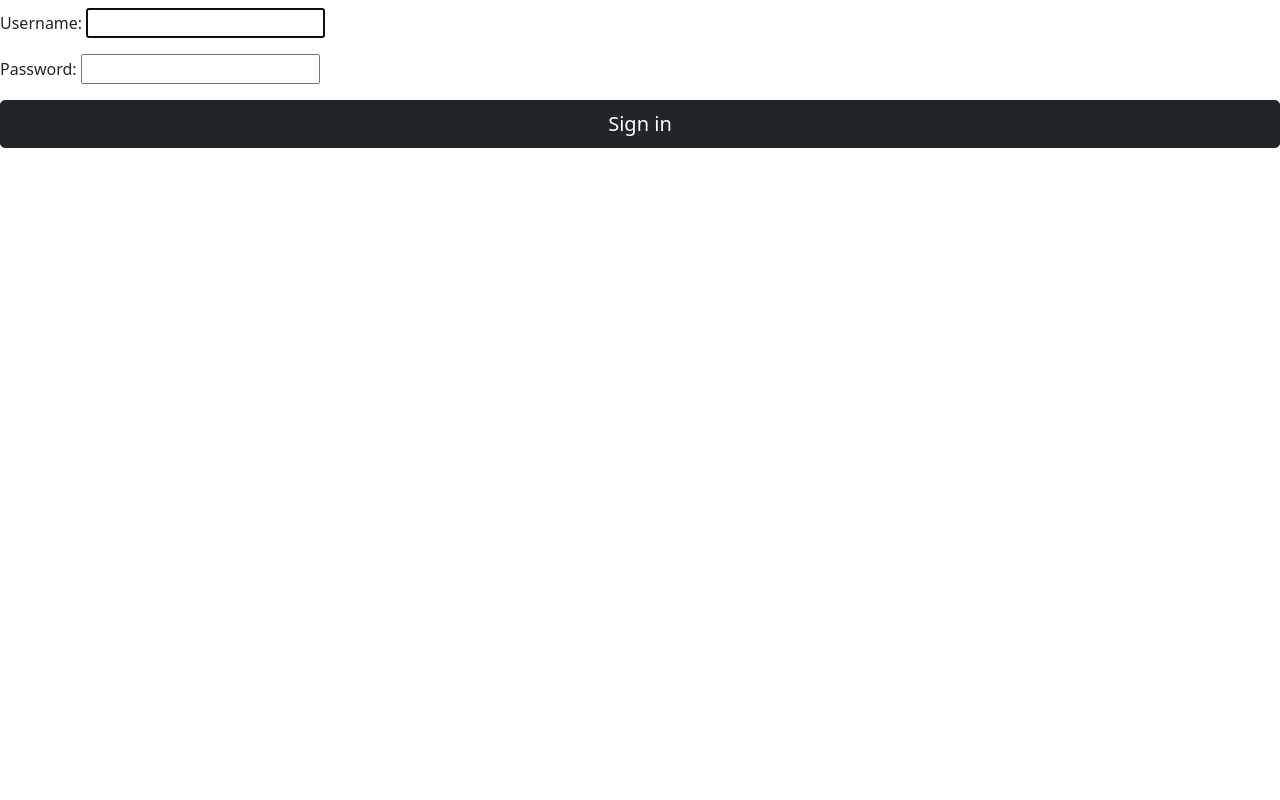
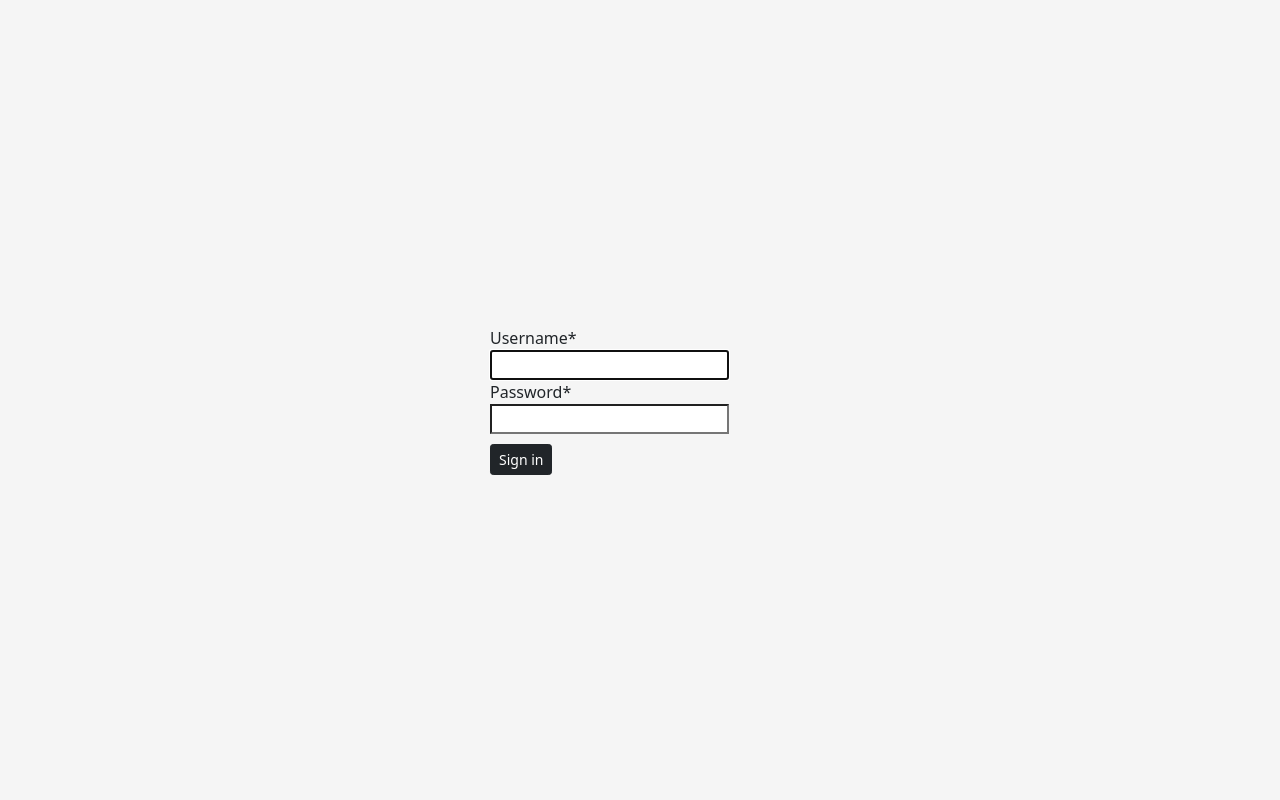
Before and after one commit to themike123/examan-justo, a Django app: page / in a window 1280 px wide. Run offline with Django 3.2, Linux system fonts and the light colour scheme; some libraries are stand-ins or nearby versions.

Commit message:
Add base styles and creation users

```diff
--- a/spy_agency/accounts/static/accounts/css/styles.css
+++ b/spy_agency/accounts/static/accounts/css/styles.css
@@ -1,33 +1,80 @@
-:root {
-    --main-color: #f03636;
-    --second-color: #e4e4e0;
-    --color-black: #1b1c19;
+.bd-placeholder-img {
+    font-size: 1.125rem;
+    text-anchor: middle;
+    -webkit-user-select: none;
+    -moz-user-select: none;
+    user-select: none;
 }
 
-.erros-form-field{
-    color: red;
-    font-weight: bold;
-    font-size: .7rem;
+@media (min-width: 768px) {
+    .bd-placeholder-img-lg {
+      font-size: 3.5rem;
+    }
 }
 
-@font-face {
-    font-family: <un-nombre-de-fuente-remota>;
-    src: <origen> [,<origen>]*;
-    [font-weight: <peso>];
-    [font-style: <estilo>];
+html,
+body {
+    height: 100%;
 }
 
-
-@font-face {
-    font-family: "Avenir Next";
-    src: url(../font/AvenirNextLTPro-Regular.otf);
+body {
+    display: flex;
+    align-items: center;
+    padding-top: 40px;
+    padding-bottom: 40px;
+    background-color: #f5f5f5;
 }
 
+.form-signin {
+    width: 100%;
+    max-width: 330px;
+    padding: 15px;
+    margin: auto;
+}
 
+.form-signin .checkbox {
+    font-weight: 400;
+}
 
-.tittle-cornershop{
-    font-size: 2.2rem;
-    color: var(--main-color);
-    font-weight: bold;
-    font-family: "Avenir Next";
+.form-signin .form-floating:focus-within {
+    z-index: 2;
 }
+
+.form-signin input[type="email"] {
+    margin-bottom: -1px;
+    border-bottom-right-radius: 0;
+    border-bottom-left-radius: 0;
+}
+
+.form-signin input[type="password"] {
+    margin-bottom: 10px;
+    border-top-left-radius: 0;
+    border-top-right-radius: 0;
+}
+
+.form-signin {
+    width: 100%;
+    max-width: 330px;
+    padding: 15px;
+    margin: auto;
+}
+
+.form-signin .checkbox {
+    font-weight: 400;
+}
+
+.form-signin .form-floating:focus-within {
+    z-index: 2;
+}
+
+.form-signin input[type="email"] {
+    margin-bottom: -1px;
+    border-bottom-right-radius: 0;
+    border-bottom-left-radius: 0;
+}
+
+.form-signin input[type="password"] {
+    margin-bottom: 10px;
+    border-top-left-radius: 0;
+    border-top-right-radius: 0;
+}
--- a/spy_agency/accounts/templates/accounts/login.html
+++ b/spy_agency/accounts/templates/accounts/login.html
@@ -1,12 +1,41 @@
 {% extends "spy_agency/base.html" %}
+{% load crispy_forms_tags %}
 {% load static %}
 
+
 {% block content %}
+    <div class="row">
+        <div class="col-md-2"></div>
+        <div class="col-md-8">
+            <main class="form-signin">
+                <form method="POST">
+                    {% csrf_token %}
+                    {{ form |crispy }}
 
-<form method="POST">
-    {% csrf_token %}
-    {{ form.as_p }}
-    <button class="w-100 btn btn-lg btn-dark" type="submit">Sign in</button>
-</form>
+                    <button class="btn btn-sm btn-dark" type="submit">Sign in</button>
+                </form>
+
+                <!--form method="POST">
+
+                    <img class="mb-2 img-fluid" src="{% static 'accounts/images/logo.svg' %}" alt="LOGO">
+
+                    <div class="form-floating">
+                      <input type="text" class="form-control" placeholder="myusername" name="username" required>
+                      <label for="username">Username</label>
+                    </div>
+
+                    <div class="form-floating">
+                      <input type="password" class="form-control" id="floatingPassword" placeholder="Password" name="password" required>
+                      <label for="floatingPassword">Password</label>
+                    </div>
+
+                    <button class="w-100 btn btn-lg btn-dark" type="submit">Sign in</button>
+
+                </form-->
+
+            </main>
+        </div>
+        <div class="col-md-2"></div>
+    </div>
 
 {% endblock %}
--- a/spy_agency/spy_agency/settings.py
+++ b/spy_agency/spy_agency/settings.py
@@ -39,7 +39,8 @@ INSTALLED_APPS = [
     'django.contrib.staticfiles',
     'accounts.apps.AccountsConfig',
     'hits.apps.HitsConfig',
-    'hitmen.apps.HitmenConfig'
+    'hitmen.apps.HitmenConfig',
+    'crispy_forms'
 ]
 
 MIDDLEWARE = [
--- a/spy_agency/templates/spy_agency/base.html
+++ b/spy_agency/templates/spy_agency/base.html
@@ -6,7 +6,7 @@
     <meta charset="UTF-8">
     <meta http-equiv="X-UA-Compatible" content="IE=edge">
     <meta name="viewport" content="width=device-width, initial-scale=1.0">
-    <title>{% block title %}Menu{% endblock %}</title>
+    <title>{% block title %}Justo{% endblock %}</title>
 
     <link rel="stylesheet" href="{% static 'accounts/css/bootstrap.min.css' %}">
     <link rel="stylesheet" href="{% static 'accounts/css/styles.css' %}">
@@ -14,8 +14,7 @@
 </head>
   <body>
 
-  <h4>{{ user.username }}</h4>
-
+      <div class="container">
         <div>
           {% if messages %}
               <div class="mt-2">
@@ -28,7 +27,6 @@
                       {% else %}
                         <div class="alert alert-{{ message.tags }} alert-dismissible fade show" role="alert">
                           <strong>{{ message.tags }}!</strong> {{ message }}
-
                         </div>
                       {% endif %}
                     {% endfor %}
@@ -36,6 +34,7 @@
           {% endif %}
           {% block content %}{% endblock %}
         </div>
+      </div>
 
       <script src="{% static 'accounts/js/bootstrap.bundle.min.js' %}"></script>
   </body>
```
Also changed, not shown: spy_agency/accounts/forms.py (added, +18 -0 lines), spy_agency/accounts/templates/accounts/register.html (+6 -1 lines), spy_agency/accounts/static/accounts/images/chicken-nugget-rice.jpeg (deleted), spy_agency/accounts/static/accounts/images/chicken.jpeg (deleted), spy_agency/accounts/static/accounts/images/chiken.jpeg (deleted), spy_agency/accounts/static/accounts/images/corn-pie.jpeg (deleted), spy_agency/accounts/static/accounts/images/logo.svg (added), spy_agency/accounts/static/accounts/images/rice-hamburger.jpeg (deleted), spy_agency/accounts/static/accounts/images/title.png (deleted), spy_agency/accounts/static/accounts/images/welcome.jpeg (deleted), 2 other files. Lines whose indentation alone changed are shown as unchanged.
